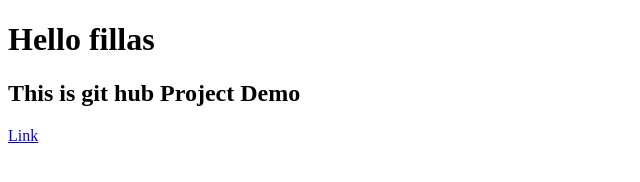
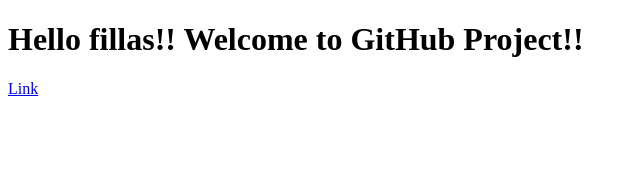
Before and after one commit to anjalisharma99/New_Repo, a plain HTML site: page index.html in a window 1280 px wide. Shown: the whole page, without its empty margins (0-640 px from the left). Drawn offline with Linux system fonts and the light colour scheme.

Commit message:
Deleting h2

```diff
--- a/index.html
+++ b/index.html
@@ -8,8 +8,7 @@
 </head>
 <body>
 
-    <h1>Hello fillas</h1>
-    <h2>This is git hub Project Demo</h2>
+    <h1>Hello fillas!! Welcome to GitHub Project!!</h1>
     <a href="C:\Users\Win 10\Desktop\Test_GitHub\logo.html">Link</a>
 
 </body>
```
